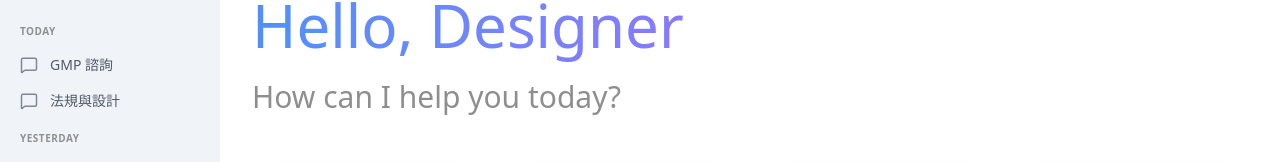
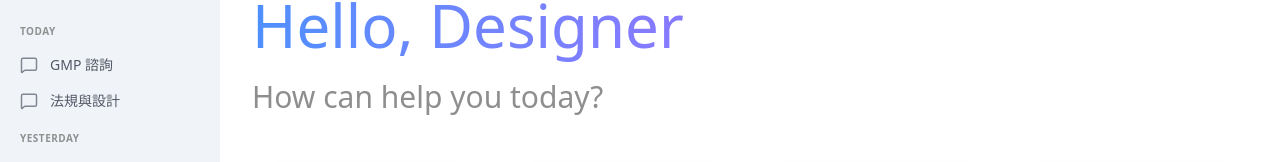
Before and after one commit to Liwei-Ji/ai-agent-input, a React (Vite) app: page / in a window 1280 px wide. Both pictures are taken after a click on the button "Nano Apple". Shown: the part 172-334 px from the top of the page. Built offline with nearby package versions, Linux system fonts and the light colour scheme.

Commit message:
Fix some bugs

```diff
--- a/src/components/previews/ZeroRetention.tsx
+++ b/src/components/previews/ZeroRetention.tsx
@@ -20,7 +20,7 @@ export const ZeroRetention = () => {
     {
       id: "1",
       role: "ai",
-      text: "I'm ready. How can I help you today?"
+      text: "I'm ready. How can Ｉhelp you today?"
     }
   ]);
 
--- a/src/pages/HomeView.tsx
+++ b/src/pages/HomeView.tsx
@@ -31,7 +31,7 @@ export const HomeView: React.FC<HomeViewProps> = ({
                 <motion.div initial={{ opacity: 0, y: 20 }} animate={{ opacity: 1, y: 0 }} transition={{ delay: 0.1 }} className="w-full">
                     <div className="text-left w-full mb-12">
                         <h2 className={cn("text-4xl md:text-6xl font-display font-medium mb-4 leading-tight transition-all duration-500", themeMode === 'colorful' ? "text-inherit" : "bg-clip-text text-transparent bg-gradient-to-r from-[#4d90fe] via-[#8e75ff] to-[#f472b6]")}>Hello, Designer</h2>
-                        <p className="text-xl md:text-3xl opacity-50 font-display">How can I help you today?</p>
+                        <p className="text-xl md:text-3xl opacity-50 font-display">How can help you today?</p>
                     </div>
                     <div className="grid grid-cols-1 sm:grid-cols-2 lg:grid-cols-4 gap-6">
                         {AGENTS.map((agent) => (
```
Lines whose indentation alone changed are shown as unchanged.
